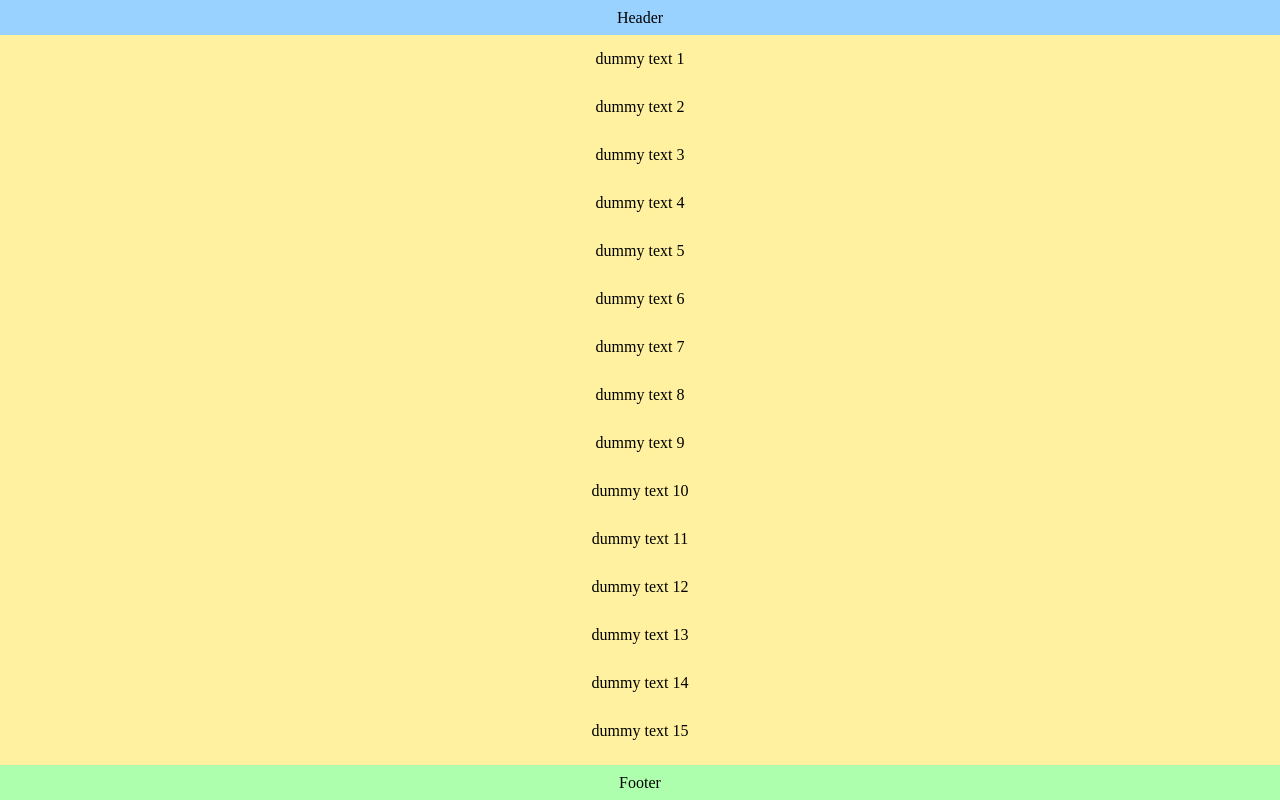
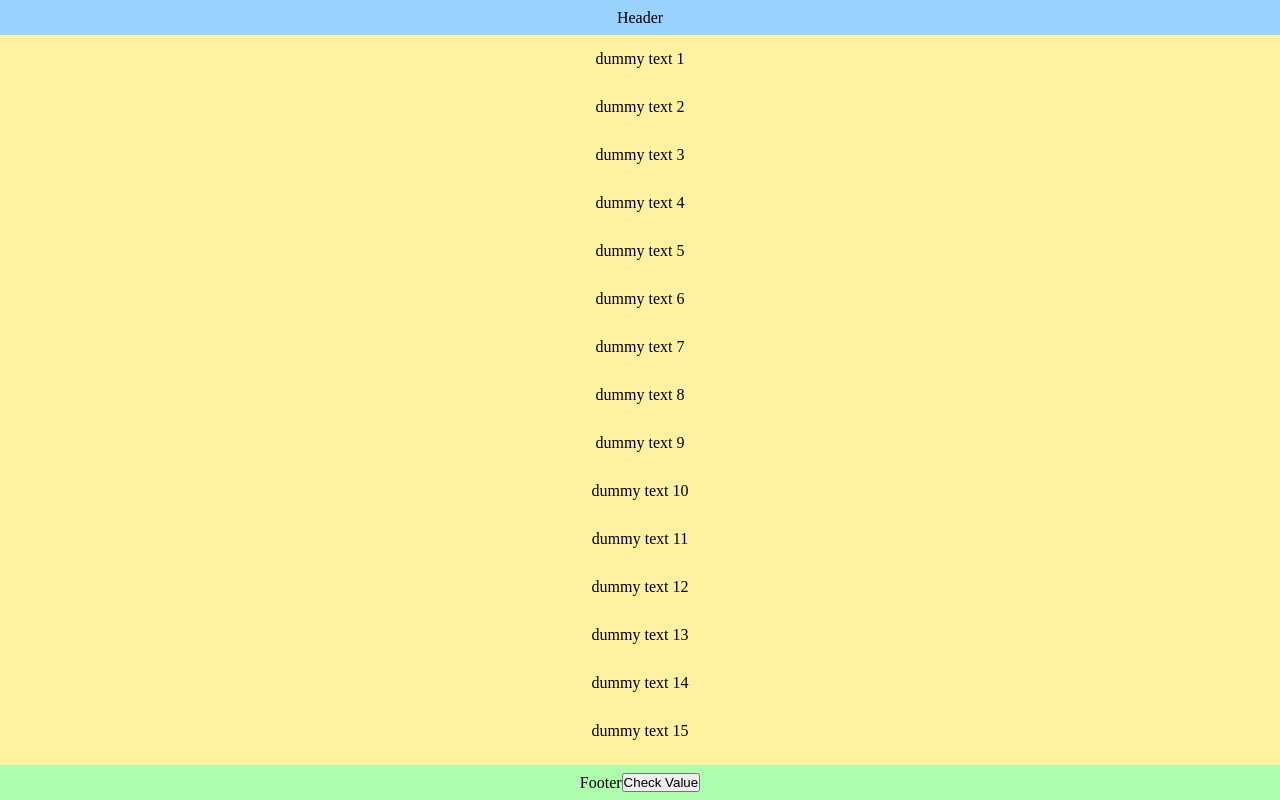
Before and after one commit to ReeveWorks/Prototype2-CommissionForm, a React (Vite) app in the folder ProtoForms/: page / in a window 1280 px wide. Shown: the top 800 px of the page. Built offline with nearby package versions, Linux system fonts and the light colour scheme.

Commit message:
v0.1 Main Page | Day 14

```diff
--- a/ProtoForms/src/components/footer/footer.jsx
+++ b/ProtoForms/src/components/footer/footer.jsx
@@ -2,10 +2,17 @@
 import './footer.css'
 
 function Footer() {
+  let value = window.scrollY;
+
+  const handleScroll = () => {
+    value = window.scrollY;
+    console.log(value);
+  }
 
   return (
     <div className='footer'>
       Footer
+      <button onClick={handleScroll}>Check Value</button>
     </div>
   )
 }
```
